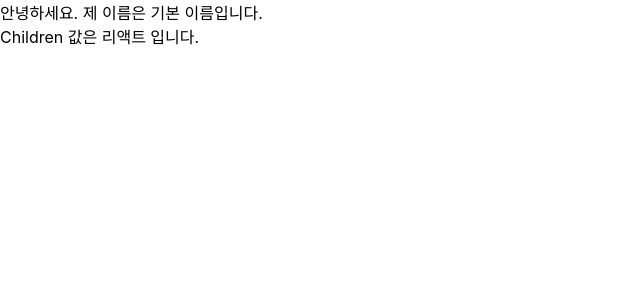
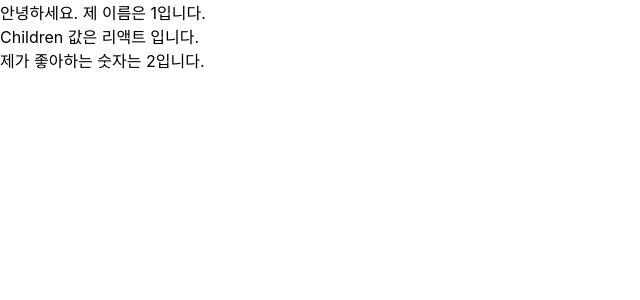
Before and after one commit to forget1026/ReactPrac, a React (Create React App) app in the folder cheapter3/: page / in a window 1280 px wide. Shown: the top 300 px of the page, without its empty margins (0-640 px from the left). Built offline with nearby package versions, Linux system fonts and the light colour scheme.

Commit message:
함수형 컴포넌트에서 props 사용법

```diff
--- a/cheapter3/src/App.js
+++ b/cheapter3/src/App.js
@@ -2,6 +2,6 @@
 import MyComponent from './MyComponent';
 
 const App = () => {
-  return <MyComponent>리액트</MyComponent>;
+  return <MyComponent name={"1"} favoriteNumber={2}>리액트</MyComponent>;
 }
 export default App;
--- a/cheapter3/src/MyComponent.js
+++ b/cheapter3/src/MyComponent.js
@@ -1,9 +1,11 @@
 import React from 'react';
 import PropTypes from 'prop-types';
 
-const MyComponent = ({ name, children }) => {
+const MyComponent = ({ name, children, favoriteNumber }) => {
     return  <div> 안녕하세요. 제 이름은 {name}입니다. <br />
         Children 값은 {children} 입니다.
+        <br />
+        제가 좋아하는 숫자는 {favoriteNumber}입니다.
      </div>;
 };
 
@@ -11,6 +13,9 @@
     name: '기본 이름'
 };
 MyComponent.propTypes = {
-    name: PropTypes.string
-}; // 이렇게 설정하면 props를 전달 할 때 name에 string값을 전달해야만 한다. 다만 경고메시지 자체는 console에 표시된다.
+    name: PropTypes.string,
+    favoriteNumber: PropTypes.number.isRequired
+};
+// 이렇게 설정하면 props를 전달 할 때 name에 string값을 전달해야만 한다. 다만 경고메시지 자체는 console에 표시된다.
+
 export default MyComponent;
```
